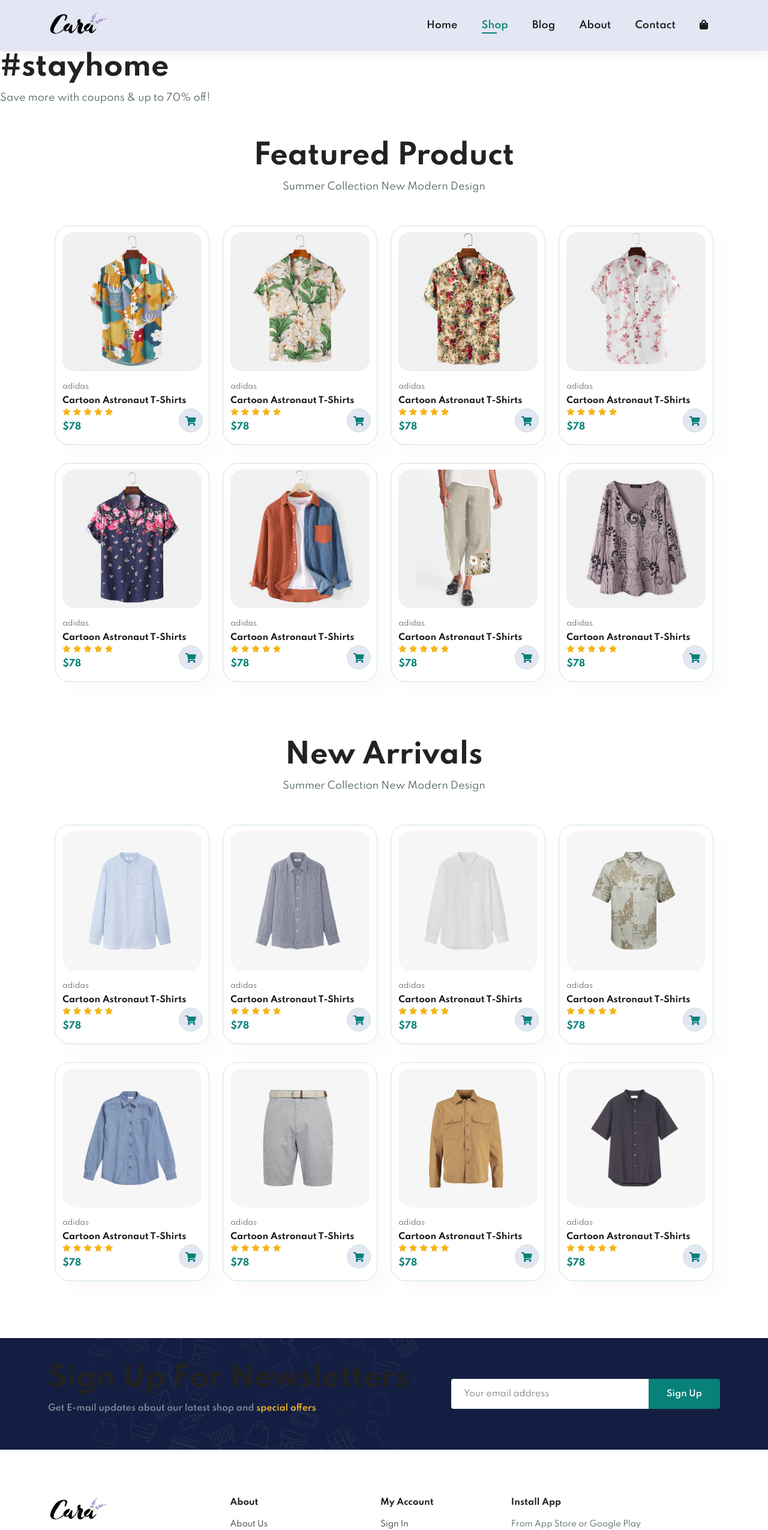
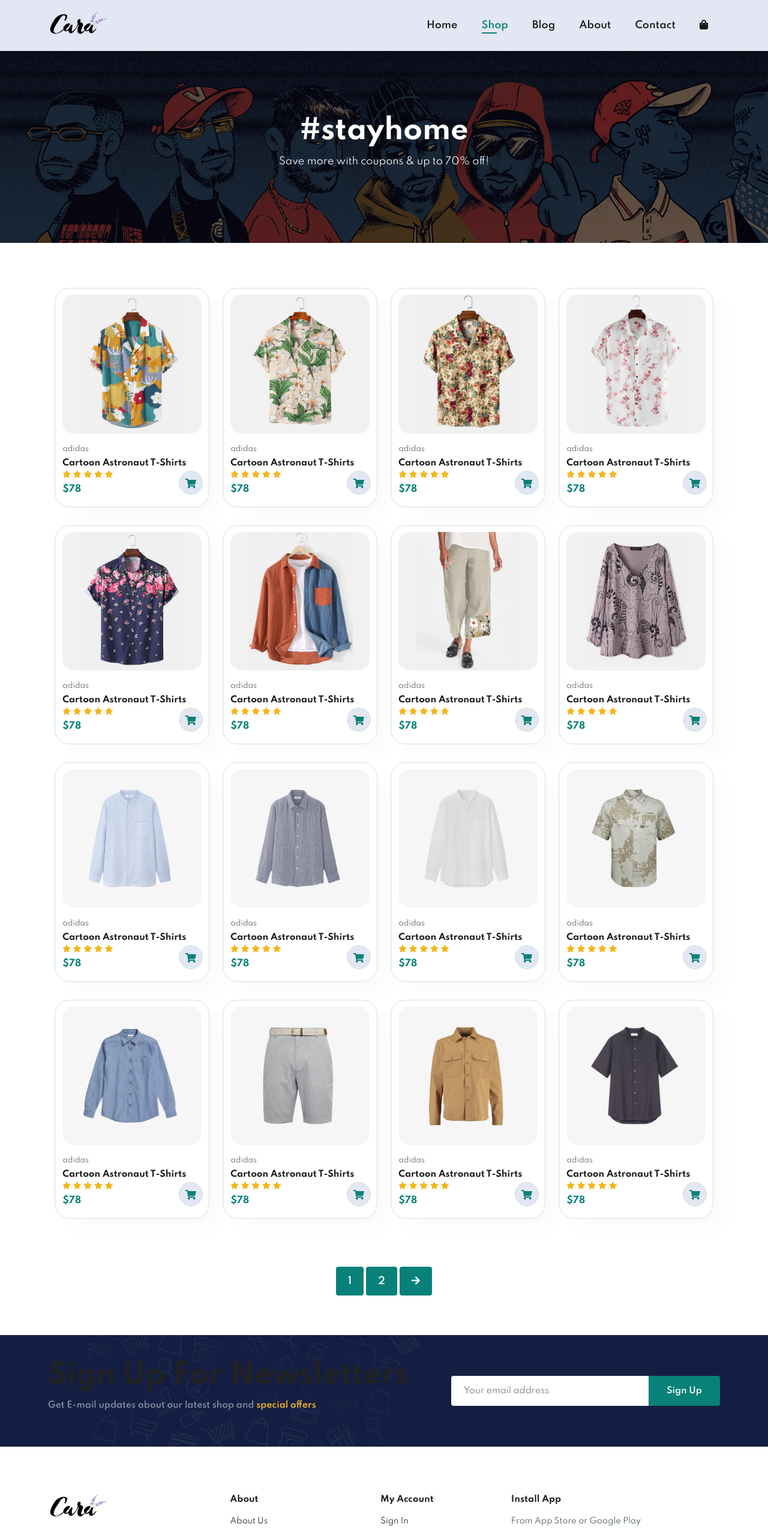
Before and after one commit to Lettu100/ecommerce-site, a plain HTML site: page shop.html in a window 1280 px wide. Shown: the top 2551 px of the page at 60% size. Drawn offline with Linux system fonts and the light colour scheme; a script that the page names is missing.

Commit message:
new shopPage updates

```diff
--- a/shop.html
+++ b/shop.html
@@ -40,8 +40,6 @@
     </section>
 
     <section id="product1" class="section-p1">
-      <h2>Featured Product</h2>
-      <p>Summer Collection New Modern Design</p>
       <div class="pro-container">
         <div class="pro">
           <img src="img/products/f1.jpg" alt="" />
@@ -178,13 +176,7 @@
           </div>
           <a href="#"><i class="fas fa-shopping-cart cart"></i></a>
         </div>
-      </div>
-    </section>
 
-    <section id="product1" class="section-p1">
-      <h2>New Arrivals</h2>
-      <p>Summer Collection New Modern Design</p>
-      <div class="pro-container">
         <div class="pro">
           <img src="img/products/n1.jpg" alt="" />
           <div class="des">
@@ -323,6 +315,12 @@
       </div>
     </section>
 
+    <section id="pagination" class="section-p1">
+      <a href="#">1</a>
+      <a href="#">2</a>
+      <a href="#"><i class="fas fa-arrow-right"></i></a>
+    </section>
+
     <section id="newsletter" class="section-p1 section-m1">
       <div class="news-text">
         <h2>Sign Up For Newsletters</h2>
--- a/style.css
+++ b/style.css
@@ -555,6 +555,45 @@ footer .copyright {
   text-align: center;
 }
 
+
+
+/*Shop Page*/
+#page-header{
+  background-image: url("img/banner/b1.jpg");
+  width: 100%;
+  height: 40vh;
+  background-size: cover;
+  display: flex;
+  justify-content: center;
+  text-align: center;
+  flex-direction: column;
+  padding: 14px;
+}
+
+#page-header h2,
+#page-header p{
+  color: #fff;
+}
+
+#pagination{
+  text-align: center;
+}
+
+#pagination a {
+  text-decoration: none;
+  background-color: #088178;
+  padding: 15px 20px;
+  border-radius: 4px;
+  color: #fff;
+  font-weight: 600;
+}
+
+#pagination a i {
+  font-size: 16px;
+  font-weight: 600;
+}
+
+
 /* Stary Media  Query*/
 
 @media (max-width: 799px) {
```
